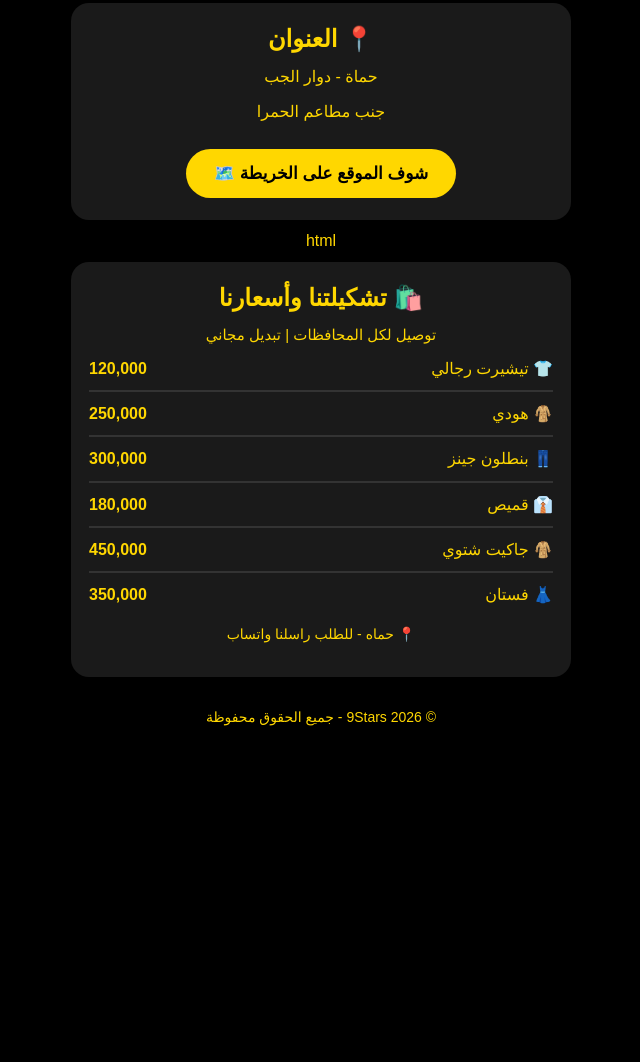
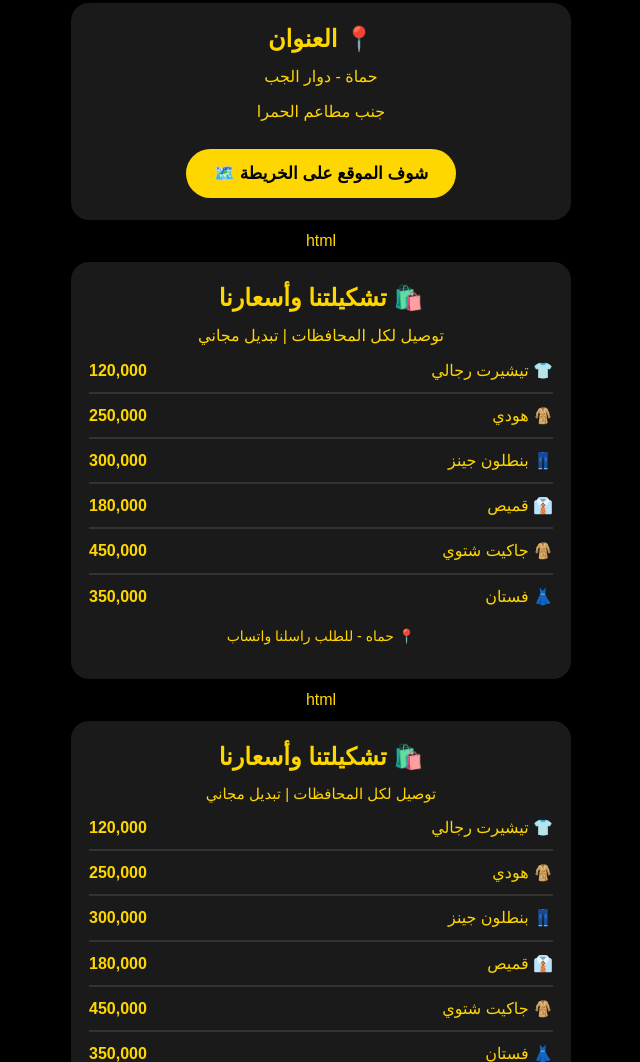
Before and after one commit to AHMAD59120/MMA, a plain HTML site: page index.html in a window 1280 px wide. Shown: the part 1088-2150 px from the top of the page, without its empty margins (319-959 px from the left). Before the commit the page ends 1833 px from the top, so only its background shows below. Drawn offline with Linux system fonts and the light colour scheme.

Commit message:
Update product offerings in index.html
Added product listings with prices and delivery information.

```diff
--- a/index.html
+++ b/index.html
@@ -66,7 +66,24 @@ html<a class="btn" href="https://wa.me/240222244118">واتساب مهدي 📱<
 <p>جنب مطاعم الحمرا</p>
 <a class="btn" href="https://www.google.com/maps/search/?api=1&query=دوار+الجب+حماة+جنب+مطاعم+الحمرا">شوف الموقع على الخريطة 🗺️</a>
 </div>
-
+html<div class="box">
+<h2>🛍️ تشكيلتنا وأسعارنا</h2>
+<p>توصيل لكل المحافظات | تبديل مجاني</p>
+<div style="text-align:right">
+<p>👕 تيشيرت رجالي <b style="float:left">120,000</b></p>
+<hr style="border:1px solid #333">
+<p>🧥 هودي <b style="float:left">250,000</b></p>
+<hr style="border:1px solid #333">
+<p>👖 بنطلون جينز <b style="float:left">300,000</b></p>
+<hr style="border:1px solid #333">
+<p>👔 قميص <b style="float:left">180,000</b></p>
+<hr style="border:1px solid #333">
+<p>🧥 جاكيت شتوي <b style="float:left">450,000</b></p>
+<hr style="border:1px solid #333">
+<p>👗 فستان <b style="float:left">350,000</b></p>
+</div>
+<p style="font-size:14px;margin-top:15px">📍 حماه - للطلب راسلنا واتساب</p>
+</div>
 
 
 html<div class="box">
```
